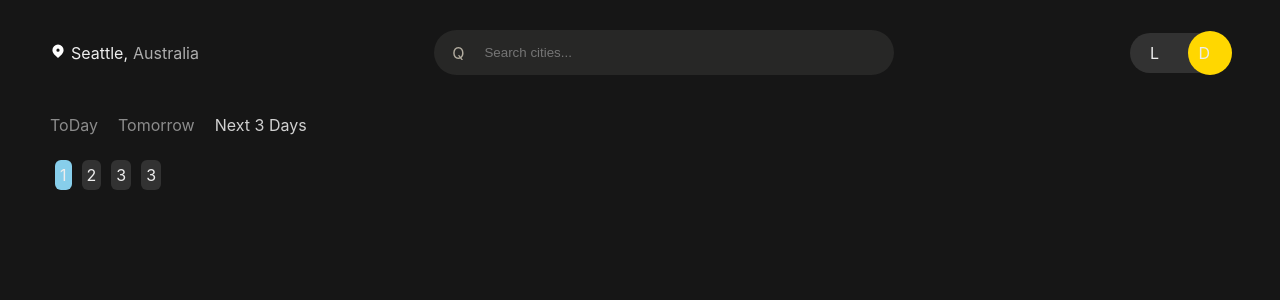
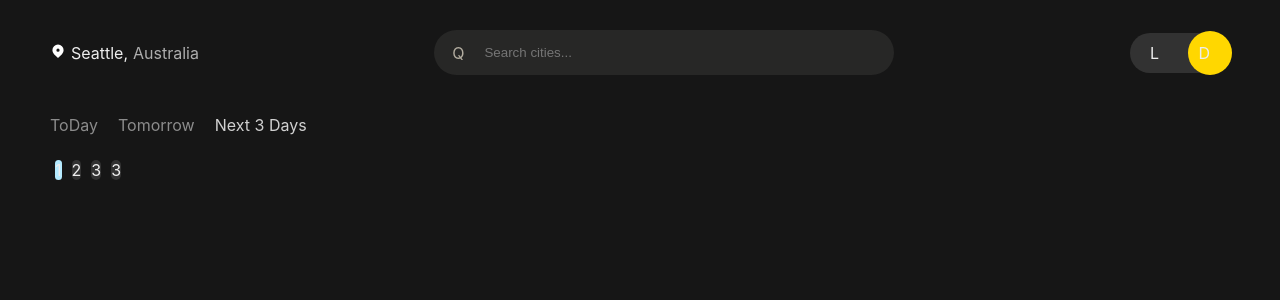
Before and after one commit to sajjadseifi/weather, a React (Create React App) app: page /next3days in a window 1280 px wide. Shown: the top 300 px of the page. Built offline with nearby package versions, Linux system fonts and the light colour scheme.

Commit message:
fixed : height of card & sky color

```diff
--- a/src/components/card/Card.module.css
+++ b/src/components/card/Card.module.css
@@ -1,9 +1,9 @@
 .Card {
     background-color: white;
     transition: 0.5s;
-    border-radius: 6px;
-    padding: 5px;
+    border-radius: 10px;
     box-sizing: border-box;
+    height: 100%;
 }
 
 .LIGHT {
@@ -15,5 +15,5 @@
 }
 
 .SKY {
-    background-color: skyblue;
+    background-color: #b4eaff;
 }
```
